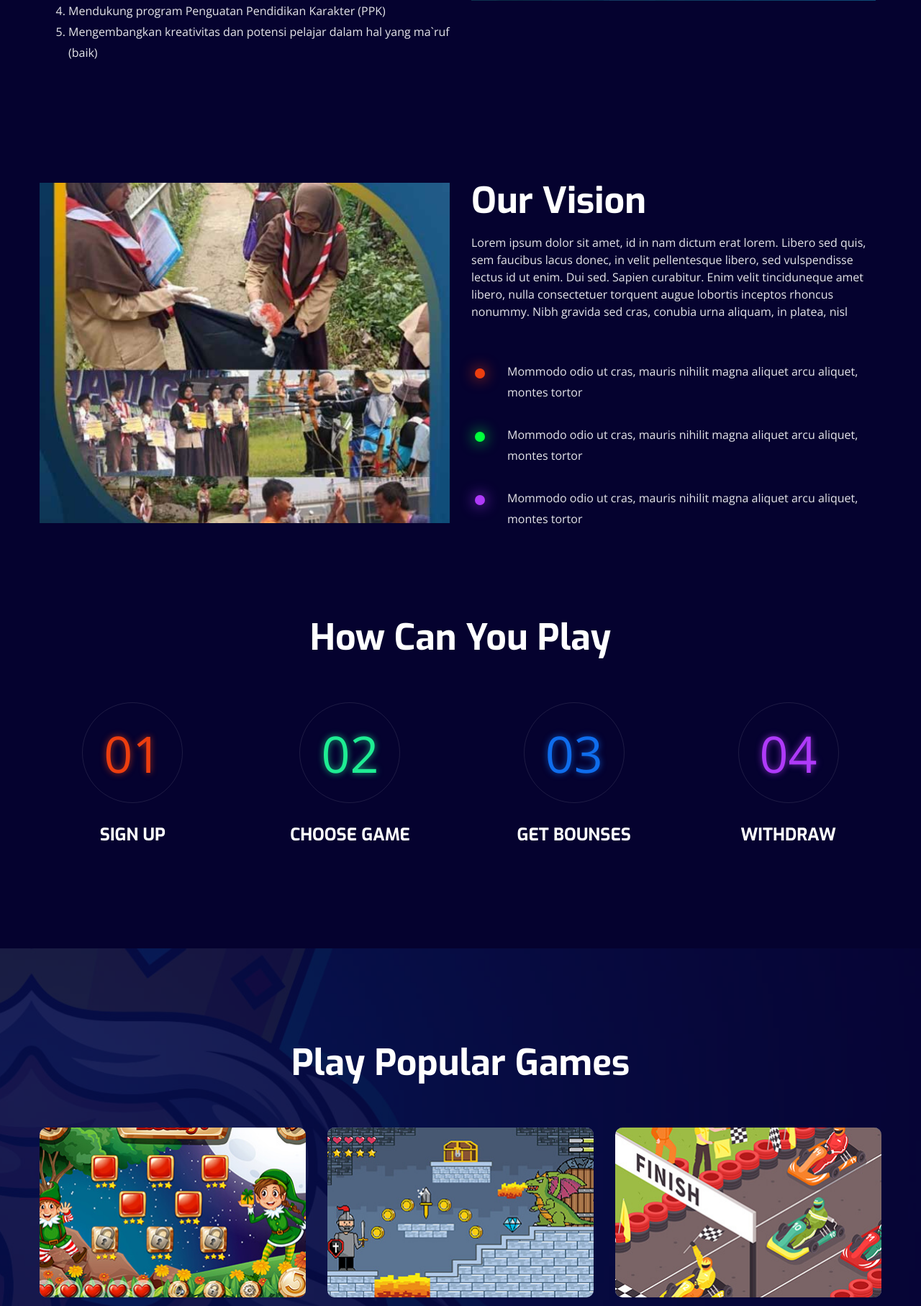
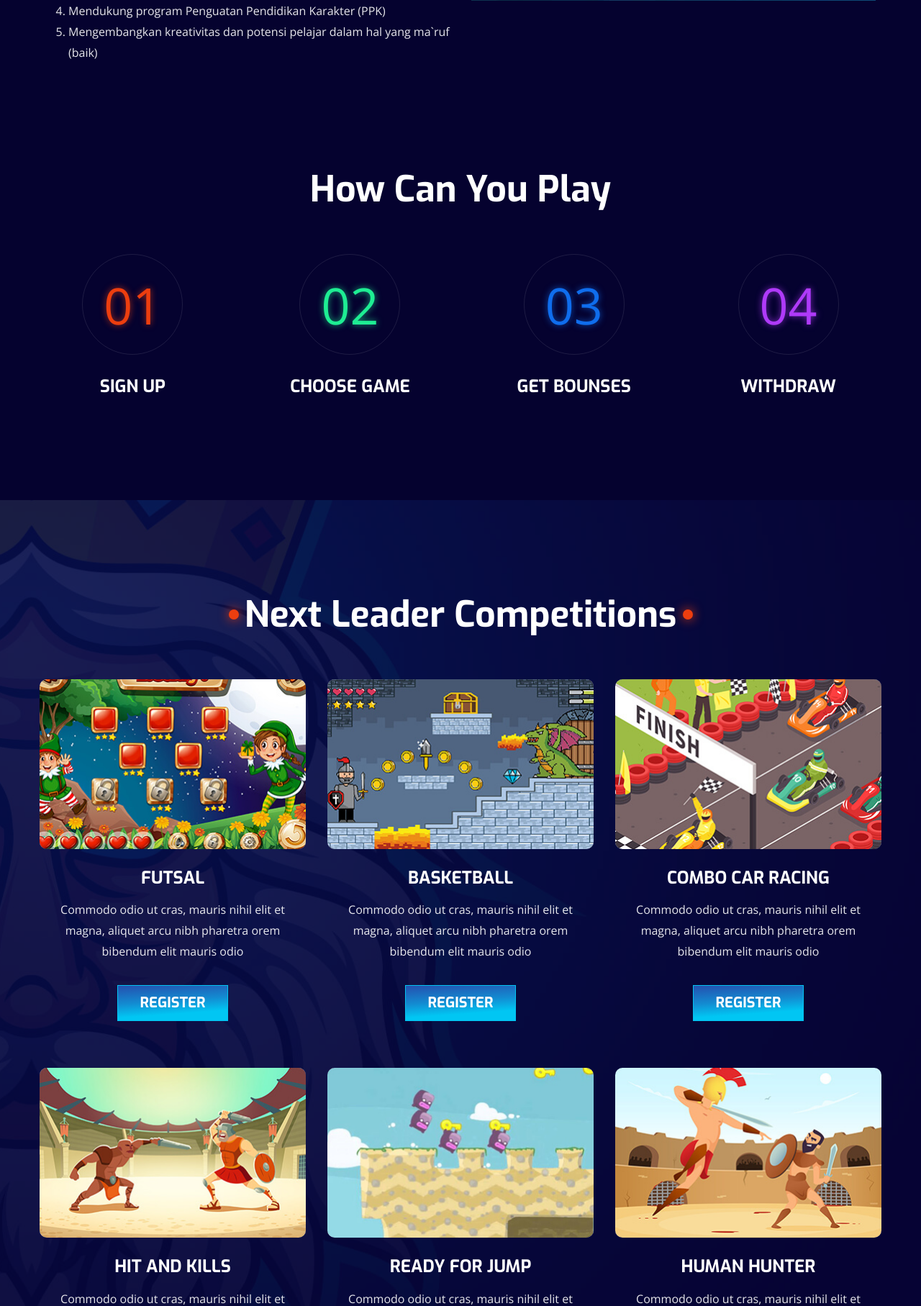
Before and after one commit to khoirulmustofa/dynamic, a PHP site: page / in a window 1280 px wide. Shown: the part 1524-3339 px from the top of the page at 72% size. Run offline with PHP 8.4, Linux system fonts and the light colour scheme.

Commit message:
Update index.php
Contact us, sosmed, NLC

```diff
--- a/index.php
+++ b/index.php
@@ -84,13 +84,13 @@
         <span class="left">Welcome to DYNAMIC SMPIT NFBS BOGOR</span>
         <ul>
           <li>
-            <a href="#0">Facebook</a>
+            <a href="#0" class="custom-button" target="_blank" style="line-height: unset;">Facebook</a>
           </li>
           <li>
-            <a href="#0">Instagram</a>
+            <a href="https://instagram.com/nfbs_dynamics" target="_blank" style="line-height: unset;" class="custom-button">Instagram</a>
           </li>
           <li>
-            <a href="#0">Youtube</a>
+            <a href="#0" style="line-height: unset;" target="_blank" class="custom-button">Youtube</a>
           </li>
         </ul>
       </div>
@@ -124,7 +124,7 @@
                   <a href="#">Youth Charity Concert</a>
                 </li>
                 <li>
-                  <a href="#">Next Leader Competitions</a>
+                  <a href="#NLC">Next Leader Competitions</a>
                 </li>
               </ul>
             </li>
@@ -145,7 +145,7 @@
               <a href="#sponsors">Sponsors</a>
             </li>
             <li>
-              <a href="#">Contact</a>
+              <a href="#contact_us">Contact</a>
             </li>
           </ul>
           <div class="header-bar">
@@ -212,45 +212,6 @@
   </section>
   <!-- ========About Section Ends Here======== -->
 
-  <!-- ========Vision Section Starts Here======== -->
-  <section class="vision-section padding-top">
-    <div class="container">
-      <div class="row">
-        <div class="col-lg-6">
-          <div class="h-100 w-100 bg_img" data-background="assets/images/about.jpg"></div>
-        </div>
-        <div class="col-lg-6">
-          <div class="section-header text-left">
-            <h2 class="title mt-lg-0">Our Vision</h2>
-            <p>
-              Lorem ipsum dolor sit amet, id in nam dictum erat lorem. Libero
-              sed quis, sem faucibus lacus donec, in velit pellentesque
-              libero, sed vulspendisse lectus id ut enim. Dui sed. Sapien
-              curabitur. Enim velit tinciduneque amet libero, nulla
-              consectetuer torquent augue lobortis inceptos rhoncus nonummy.
-              Nibh gravida sed cras, conubia urna aliquam, in platea, nisl
-            </p>
-          </div>
-          <ul class="mommodo-list">
-            <li>
-              Mommodo odio ut cras, mauris nihilit magna aliquet arcu aliquet,
-              montes tortor
-            </li>
-            <li>
-              Mommodo odio ut cras, mauris nihilit magna aliquet arcu aliquet,
-              montes tortor
-            </li>
-            <li>
-              Mommodo odio ut cras, mauris nihilit magna aliquet arcu aliquet,
-              montes tortor
-            </li>
-          </ul>
-        </div>
-      </div>
-    </div>
-  </section>
-  <!-- ========Vision Section Ends Here======== -->
-
   <!-- ========How Section Starts Here======== -->
   <section class="how-section padding-bottom padding-top">
     <div class="container">
@@ -280,11 +241,11 @@
   <!-- ========How Section Ends Here======== -->
 
   <!-- ========Games Section Starts Here======== -->
-  <section class="games-section padding-bottom padding-top bg-overlay bg_img" data-background="assets/images/games/game-bg.jpg">
+  <section id="NLC" class="games-section padding-bottom padding-top bg-overlay bg_img" data-background="assets/images/games/game-bg.jpg">
     <div class="container">
-      <div class="section-header">
-        <h2 class="title">play Popular games</h2>
-      </div>
+      <div class="section-header-2">
+      <h2 class="title">Next Leader Competitions</h2>
+    </div>
       <div class="row justify-content-center mb-40-65-none">
         <div class="col-sm-10 col-md-6 col-xl-4">
           <div class="games-item">
@@ -292,12 +253,12 @@
               <a href="#0"><img src="assets/images/games/games01.jpg" alt="game" /></a>
             </div>
             <div class="games-content">
-              <h5 class="title"><a href="#0">Viking</a></h5>
+              <h5 class="title"><a href="#0">Futsal</a></h5>
               <p>
                 Commodo odio ut cras, mauris nihil elit et magna, aliquet arcu
                 nibh pharetra orem bibendum elit mauris odio
               </p>
-              <a href="#0" class="custom-button active">play now</a>
+              <a href="#0" class="custom-button active">Register</a>
             </div>
           </div>
         </div>
@@ -307,12 +268,12 @@
               <a href="#0"><img src="assets/images/games/games02.jpg" alt="game" /></a>
             </div>
             <div class="games-content">
-              <h5 class="title"><a href="#0">Pixel hunter</a></h5>
+              <h5 class="title"><a href="#0">Basketball</a></h5>
               <p>
                 Commodo odio ut cras, mauris nihil elit et magna, aliquet arcu
                 nibh pharetra orem bibendum elit mauris odio
               </p>
-              <a href="#0" class="custom-button active">play now</a>
+              <a href="#0" class="custom-button active">Register</a>
             </div>
           </div>
         </div>
@@ -327,7 +288,7 @@
                 Commodo odio ut cras, mauris nihil elit et magna, aliquet arcu
                 nibh pharetra orem bibendum elit mauris odio
               </p>
-              <a href="#0" class="custom-button active">play now</a>
+              <a href="#0" class="custom-button active">Register</a>
             </div>
           </div>
         </div>
@@ -342,7 +303,7 @@
                 Commodo odio ut cras, mauris nihil elit et magna, aliquet arcu
                 nibh pharetra orem bibendum elit mauris odio
               </p>
-              <a href="#0" class="custom-button active">play now</a>
+              <a href="#0" class="custom-button active">Register</a>
             </div>
           </div>
         </div>
@@ -357,7 +318,7 @@
                 Commodo odio ut cras, mauris nihil elit et magna, aliquet arcu
                 nibh pharetra orem bibendum elit mauris odio
               </p>
-              <a href="#0" class="custom-button active">play now</a>
+              <a href="#0" class="custom-button active">Register</a>
             </div>
           </div>
         </div>
@@ -372,7 +333,7 @@
                 Commodo odio ut cras, mauris nihil elit et magna, aliquet arcu
                 nibh pharetra orem bibendum elit mauris odio
               </p>
-              <a href="#0" class="custom-button active">play now</a>
+              <a href="#0" class="custom-button active">Register</a>
             </div>
           </div>
         </div>
@@ -1096,6 +1057,69 @@
     </div>
   </section>
 
+  <section class="contact-section padding-top padding-bottom" id="contact_us">
+  <div class="section-header-2">
+      <h2 class="title">Contact us</h2>
+    </div>
+        <div class="container">
+            <div class="row justify-content-center mb-30-none">
+                <div class="col-sm-10 col-md-6 col-lg-4">
+                    <div class="afiliate-item-3">
+                        <div class="afiliate-thumb">
+                            <i class="flaticon-phone-call"></i>
+                        </div>
+                        <div class="afiliate-content">
+                            <h6 class="title">Call us</h6>
+                            <ul>
+                                <li>
+                                    <a href="Tel:8393849">1111 2222 3333 4444</a>
+                                </li>
+                                <li>
+                                    <a href="Tel:8388383">3333 4444 666 9999</a>
+                                </li>
+                            </ul>
+                        </div>
+                    </div>
+                </div>
+                <div class="col-sm-10 col-md-6 col-lg-4">
+                    <div class="afiliate-item-3">
+                        <div class="afiliate-thumb">
+                            <i class="flaticon-link"></i>
+                        </div>
+                        <div class="afiliate-content">
+                            <h6 class="title">Visit us</h6>
+                            <ul>
+                                <li>
+                                    <a href="Mailto:demo@gmail.com">ore.gameonline.com</a>
+                                </li>
+                                <li>
+                                    <a href="Mailto:demo@gmail.com">www.demos.com</a>
+                                </li>
+                            </ul>
+                        </div>
+                    </div>
+                </div>
+                <div class="col-sm-10 col-md-6 col-lg-4">
+                    <div class="afiliate-item-3">
+                        <div class="afiliate-thumb">
+                            <i class="flaticon-conversation"></i>
+                        </div>
+                        <div class="afiliate-content">
+                            <h6 class="title">Live chat</h6>
+                            <ul>
+                                <li>
+                                    <a href="#0">Chate with 24/7</a>
+                                </li>
+                                <li>
+                                    <a href="Tel:8388383">0000 - 1111 - 2222</a>
+                                </li>
+                            </ul>
+                        </div>
+                    </div>
+                </div>
+            </div>
+        </div>
+    </section>
   <!-- ========Footer Section Starts Here======== -->
   <footer class="bg_img bg-lay" data-background="assets/images/footer/footer-bg.jpg">
     <div class="footer-top">
@@ -1117,7 +1141,7 @@
                   <a href="#0"><i class="fab fa-twitter"></i></a>
                 </li>
                 <li>
-                  <a href="#0"><i class="fab fa-instagram"></i></a>
+                  <a href="https://instagram.com/nfbs_dynamics"><i class="fab fa-instagram"></i></a>
                 </li>
               </ul>
             </div>
```
